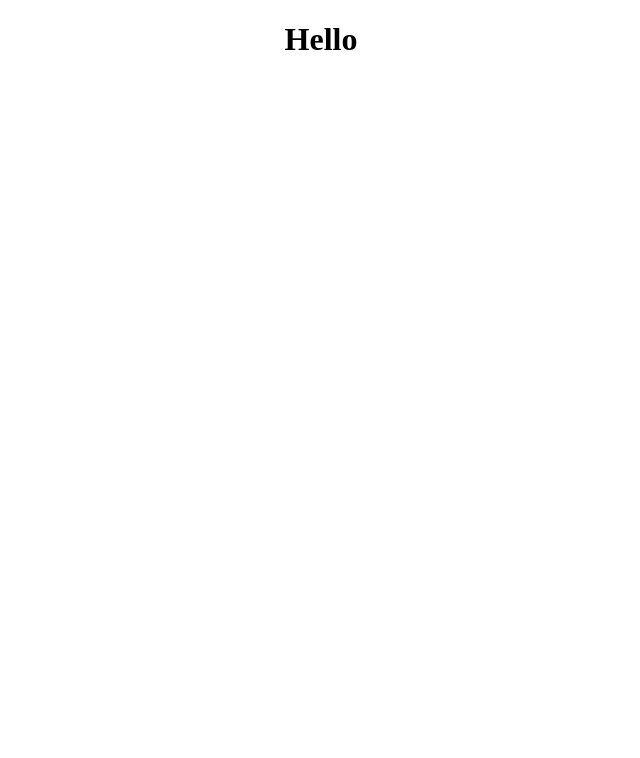
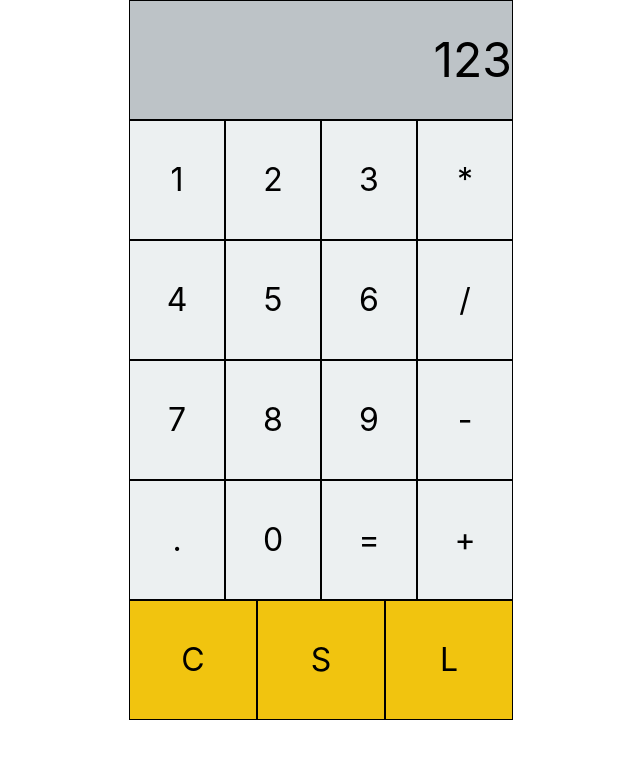
Before and after one commit to kaselyakbence/fullstack-calculator, a React (Create React App) app in the folder frontend/: page / in a window 1280 px wide. Shown: the top 758 px of the page, without its empty margins (319-959 px from the left). Built offline with nearby package versions, Linux system fonts and the light colour scheme.

Commit message:
Design added

```diff
--- a/frontend/src/App.css
+++ b/frontend/src/App.css
@@ -1,38 +1,23 @@
-.App {
-  text-align: center;
+.calculator {
+  padding: 0;
+  margin: 0;
+  margin: auto;
+
+  width: 30vw;
+  height: 90vh;
+
+  @media screen {
+  }
+}
+.row {
+  display: flex;
+  width: 100%;
+  height: 16.66%;
 }
 
-.App-logo {
-  height: 40vmin;
-  pointer-events: none;
-}
-
-@media (prefers-reduced-motion: no-preference) {
-  .App-logo {
-    animation: App-logo-spin infinite 20s linear;
+@media screen and (max-width: 1000px) {
+  .calculator {
+    width: 100vw;
+    height: 100vh;
   }
 }
-
-.App-header {
-  background-color: #282c34;
-  min-height: 100vh;
-  display: flex;
-  flex-direction: column;
-  align-items: center;
-  justify-content: center;
-  font-size: calc(10px + 2vmin);
-  color: white;
-}
-
-.App-link {
-  color: #61dafb;
-}
-
-@keyframes App-logo-spin {
-  from {
-    transform: rotate(0deg);
-  }
-  to {
-    transform: rotate(360deg);
-  }
-}
--- a/frontend/src/App.js
+++ b/frontend/src/App.js
@@ -1,10 +1,49 @@
 import React from "react";
 import "./App.css";
 
+import Button from "./components/Button";
+import ActionButton from "./components/ActionButton";
+import Output from "./components/Output";
+
+const OutputContext = React.createContext("0");
+
 function App() {
   return (
-    <div className="App">
-      <h1>Hello</h1>
+    <div className="calculator">
+      <OutputContext.Provider value="0">
+        <div className="row">
+          <Output />
+        </div>
+        <div className="row">
+          <Button val={1} />
+          <Button val={2} />
+          <Button val={3} />
+          <Button val={"*"} />
+        </div>
+        <div className="row">
+          <Button val={4} />
+          <Button val={5} />
+          <Button val={6} />
+          <Button val={"/"} />
+        </div>
+        <div className="row">
+          <Button val={7} />
+          <Button val={8} />
+          <Button val={9} />
+          <Button val={"-"} />
+        </div>
+        <div className="row">
+          <Button val={"."} />
+          <Button val={0} />
+          <Button val={"="} />
+          <Button val={"+"} />
+        </div>
+        <div className="row">
+          <ActionButton val={"C"} />
+          <ActionButton val={"S"} />
+          <ActionButton val={"L"} />
+        </div>
+      </OutputContext.Provider>
     </div>
   );
 }
--- /dev/null
+++ b/frontend/src/components/ActionButton.js
@@ -0,0 +1,8 @@
+import React from "react";
+import "./Actionbutton.css";
+
+const ActionButton = ({ val }) => {
+  return <div className="act-button">{val}</div>;
+};
+
+export default ActionButton;
--- /dev/null
+++ b/frontend/src/components/Actionbutton.css
@@ -0,0 +1,14 @@
+.act-button {
+  width: 33.33%;
+  height: 100%;
+
+  border: 1px solid black;
+
+  display: flex;
+  align-items: center;
+  justify-content: center;
+
+  font-size: 200%;
+
+  background-color: #f1c40f;
+}
--- /dev/null
+++ b/frontend/src/components/Button.css
@@ -0,0 +1,17 @@
+.button {
+  width: 25%;
+  height: 100%;
+
+  border: 1px solid black;
+
+  display: flex;
+  align-items: center;
+  justify-content: center;
+
+  font-size: 200%;
+
+  background-color: #ecf0f1;
+}
+.button .special {
+  background-color: #e67e22;
+}
--- /dev/null
+++ b/frontend/src/components/Button.js
@@ -0,0 +1,9 @@
+import React from "react";
+
+import "./Button.css";
+
+const Button = ({ val }) => {
+  return <div className="button">{val}</div>;
+};
+
+export default Button;
--- /dev/null
+++ b/frontend/src/components/Output.css
@@ -0,0 +1,14 @@
+.output {
+  width: 100%;
+  height: 100%;
+
+  border: 1px solid black;
+
+  display: flex;
+  align-items: center;
+  justify-content: flex-end;
+
+  font-size: 300%;
+
+  background-color: #bdc3c7;
+}
--- /dev/null
+++ b/frontend/src/components/Output.js
@@ -0,0 +1,9 @@
+import React from "react";
+
+import "./Output.css";
+
+const Output = () => {
+  return <div className="output">123</div>;
+};
+
+export default Output;
--- a/frontend/src/index.css
+++ b/frontend/src/index.css
@@ -1,13 +1,22 @@
+* {
+  margin: 0;
+  padding: 0;
+
+  box-sizing: border-box;
+}
+
 body {
   margin: 0;
-  font-family: -apple-system, BlinkMacSystemFont, 'Segoe UI', 'Roboto', 'Oxygen',
-    'Ubuntu', 'Cantarell', 'Fira Sans', 'Droid Sans', 'Helvetica Neue',
+  padding: 0;
+
+  font-family: -apple-system, BlinkMacSystemFont, "Segoe UI", "Roboto", "Oxygen",
+    "Ubuntu", "Cantarell", "Fira Sans", "Droid Sans", "Helvetica Neue",
     sans-serif;
   -webkit-font-smoothing: antialiased;
   -moz-osx-font-smoothing: grayscale;
 }
 
 code {
-  font-family: source-code-pro, Menlo, Monaco, Consolas, 'Courier New',
+  font-family: source-code-pro, Menlo, Monaco, Consolas, "Courier New",
     monospace;
 }
--- a/frontend/src/index.js
+++ b/frontend/src/index.js
@@ -1,6 +1,8 @@
 import React from "react";
 import ReactDOM from "react-dom";
 import App from "./App";
+
+import "./index.css";
 
 ReactDOM.render(
   <React.StrictMode>
```
